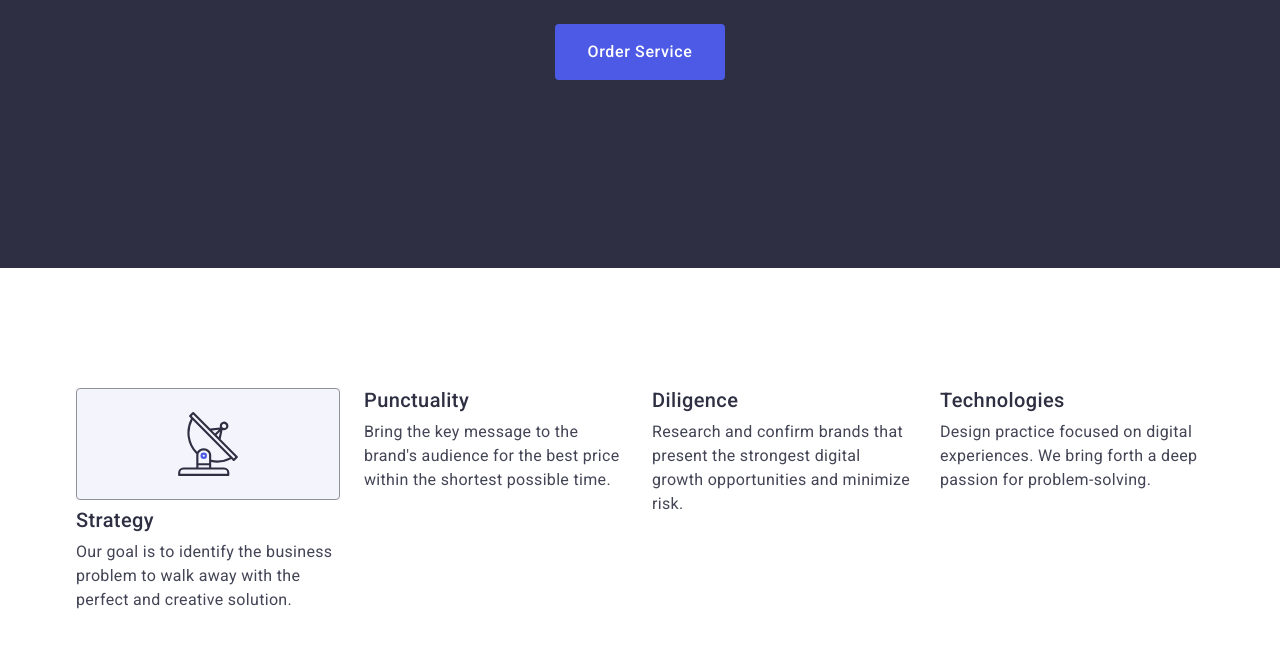
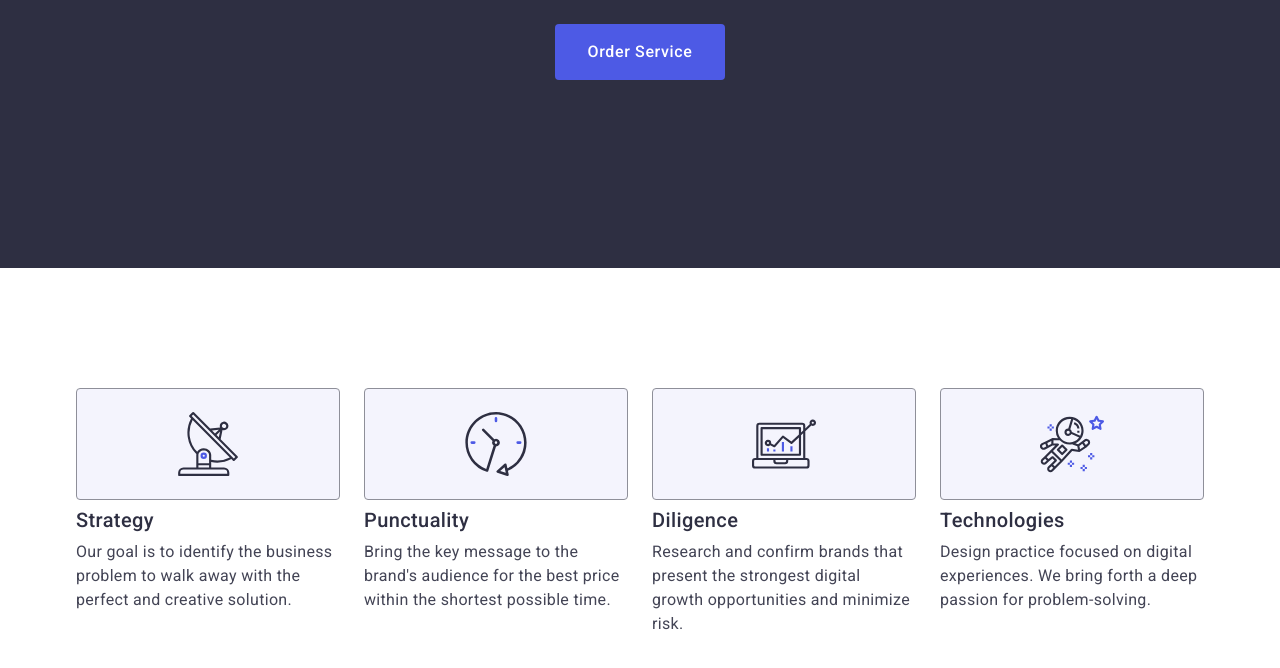
Before and after one commit to Alex9464/goit-markup-hw-04, a plain HTML site: page index.html in a window 1280 px wide. Shown: the part 404-1072 px from the top of the page. Drawn offline with nearby package versions, Linux system fonts and the light colour scheme.

Commit message:
add svg after hero

```diff
--- a/index.html
+++ b/index.html
@@ -78,6 +78,11 @@
               </p>
             </li>
             <li class="peculiarities__item clock">
+              <div class="peculiarities__icon-wrap">
+                <svg width="64" height="64">
+                  <use href="./images/icons.svg#icon-clock"></use>
+                </svg>
+              </div>
               <h3 class="peculiarities__title">Punctuality</h3>
               <p class="peculiarities__text">
                 Bring the key message to the brand's audience for the best price within the shortest
@@ -85,6 +90,11 @@
               </p>
             </li>
             <li class="peculiarities__item diagram">
+              <div class="peculiarities__icon-wrap">
+                <svg width="64" height="64">
+                  <use href="./images/icons.svg#icon-diagram"></use>
+                </svg>
+              </div>
               <h3 class="peculiarities__title">Diligence</h3>
               <p class="peculiarities__text">
                 Research and confirm brands that present the strongest digital growth opportunities
@@ -92,6 +102,11 @@
               </p>
             </li>
             <li class="peculiarities__item astronaut">
+              <div class="peculiarities__icon-wrap">
+                <svg width="64" height="64">
+                  <use href="./images/icons.svg#icon-astronaut"></use>
+                </svg>
+              </div>
               <h3 class="peculiarities__title">Technologies</h3>
               <p class="peculiarities__text">
                 Design practice focused on digital experiences. We bring forth a deep passion for
```
